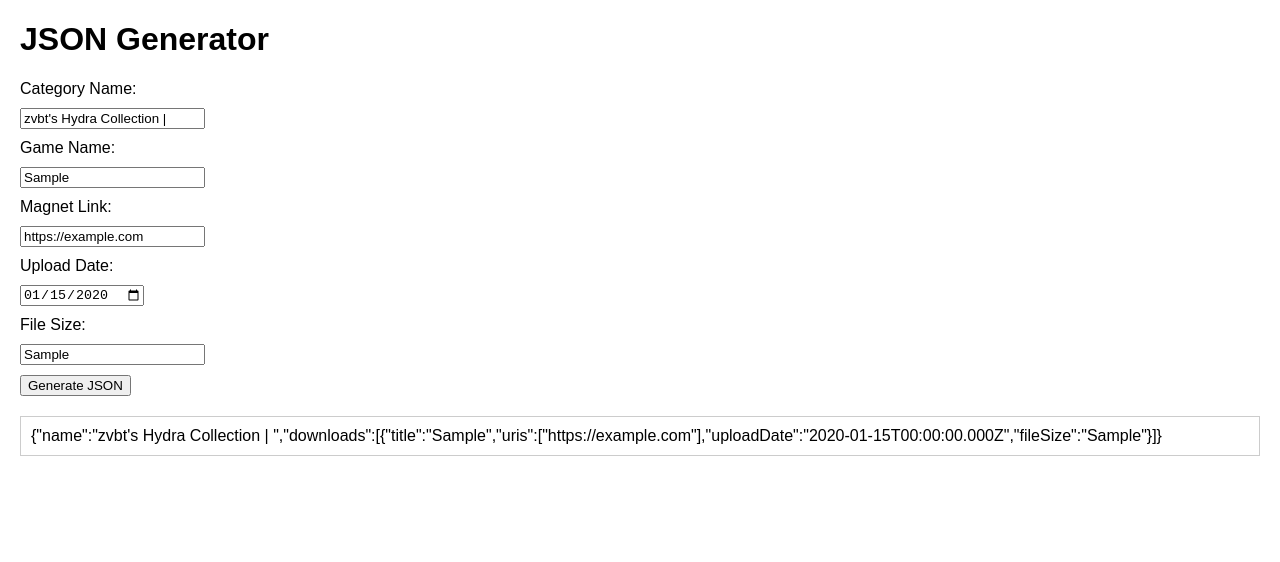
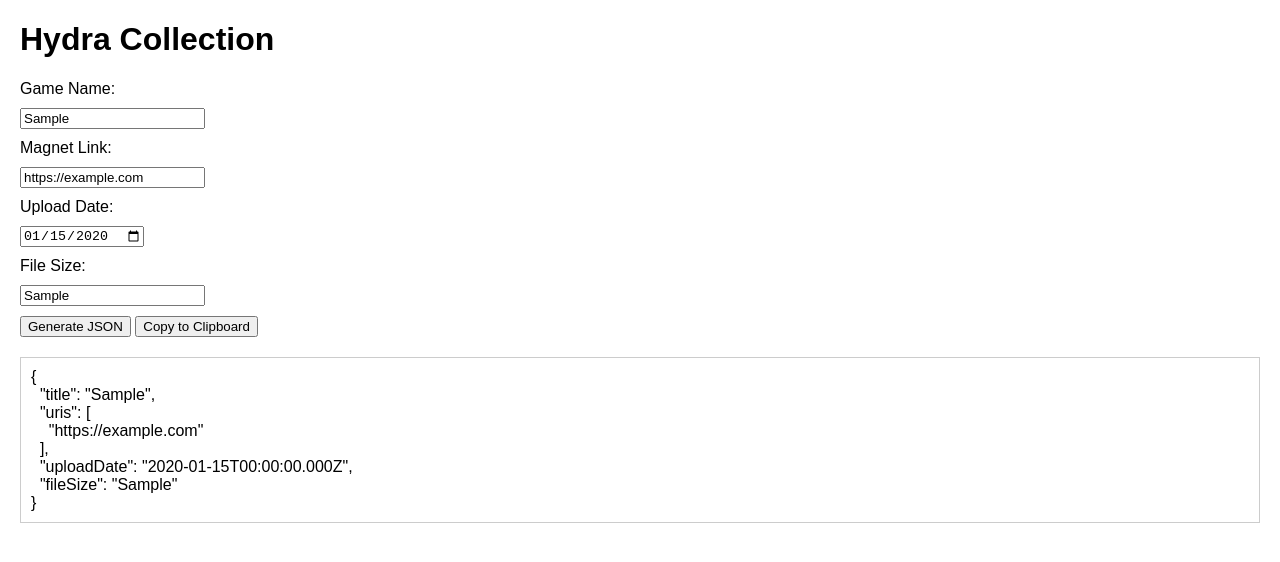
Before and after one commit to zvbt/hydra-collection, a website: page generator.html in a window 1280 px wide. Both pictures are taken after typing "Sample", "https://example.com", "2020-01-15", "Sample" into the empty fields and a click on the button "Generate JSON". Drawn offline with Linux system fonts and the light colour scheme.

Commit message:
Only generate game code

```diff
--- a/generator.html
+++ b/generator.html
@@ -3,7 +3,7 @@
 <head>
     <meta charset="UTF-8">
     <meta name="viewport" content="width=device-width, initial-scale=1.0">
-    <title>JSON Generator</title>
+    <title>Hydra Collection</title>
     <style>
         body {
             font-family: Arial, sans-serif;
@@ -23,11 +23,8 @@
     </style>
 </head>
 <body>
-    <h1>JSON Generator</h1>
+    <h1>Hydra Collection</h1>
     <form id="jsonForm">
-        <label for="categoryName">Category Name:</label>
-        <input type="text" id="categoryName" required value="zvbt's Hydra Collection | ">
-
         <label for="gameName">Game Name:</label>
         <input type="text" id="gameName" required>
 
@@ -41,31 +38,31 @@
         <input type="text" id="fileSize" required>
 
         <button type="button" onclick="generateJSON()">Generate JSON</button>
+        <button type="button" onclick="copyJSON()">Copy to Clipboard</button>
     </form>
 
     <div class="output" id="output"></div>
 
     <script>
         function generateJSON() {
-            const categoryName = document.getElementById('categoryName').value;
             const gameName = document.getElementById('gameName').value;
             const magnetLink = document.getElementById('magnetLink').value;
             const uploadDate = document.getElementById('uploadDate').value;
             const fileSize = document.getElementById('fileSize').value;
 
             const json = {
-                name: `${categoryName}`,
-                downloads: [
-                    {
                         title: gameName,
                         uris: [magnetLink],
                         uploadDate: new Date(uploadDate).toISOString(),
                         fileSize: fileSize
-                    }
-                ]
             };
 
-            document.getElementById('output').textContent = JSON.stringify(json);
+            document.getElementById('output').textContent = JSON.stringify(json, null, 2);
+        }
+
+        function copyJSON() {
+            const output = document.getElementById('output').textContent;
+            navigator.clipboard.writeText(output)
         }
     </script>
 </body>
```
